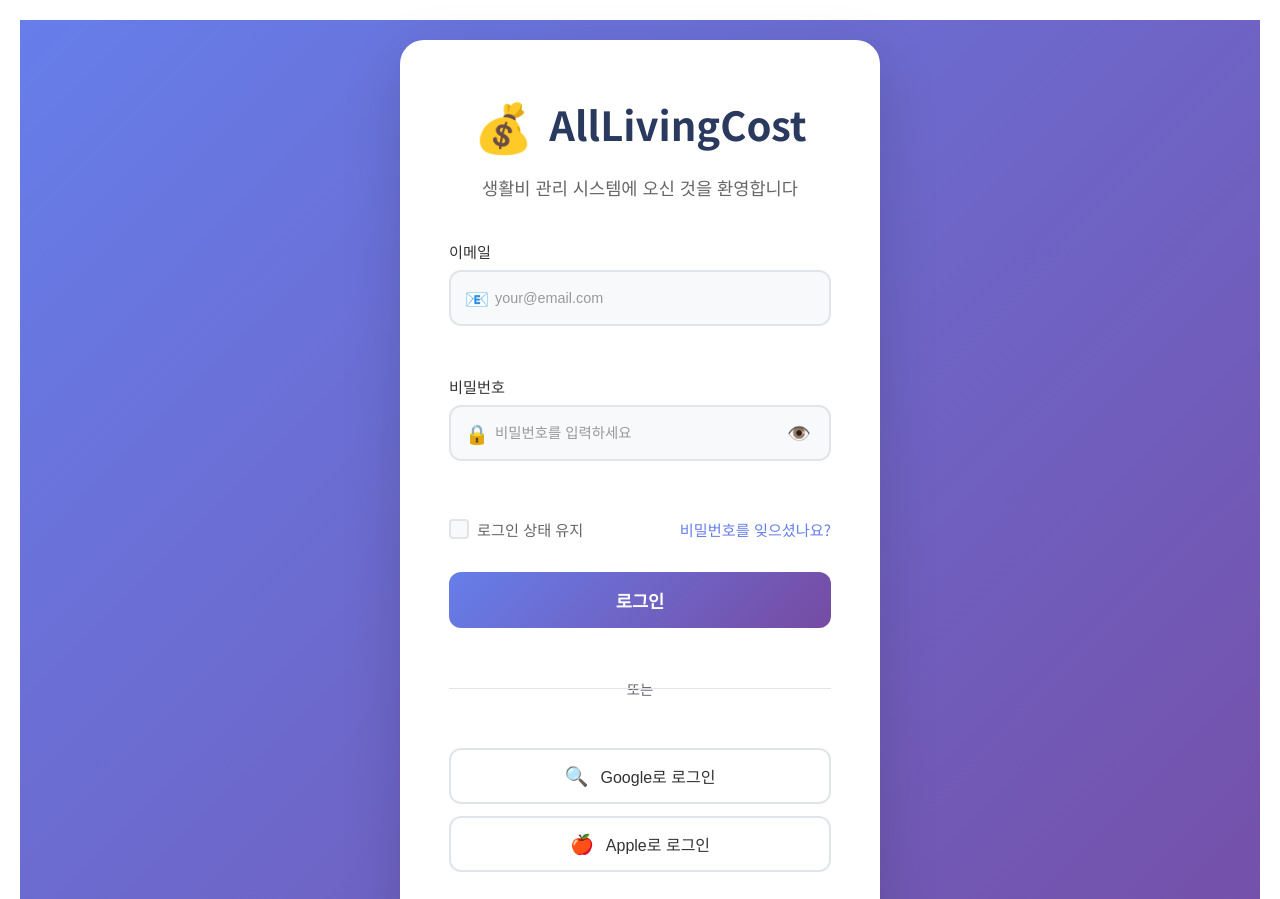
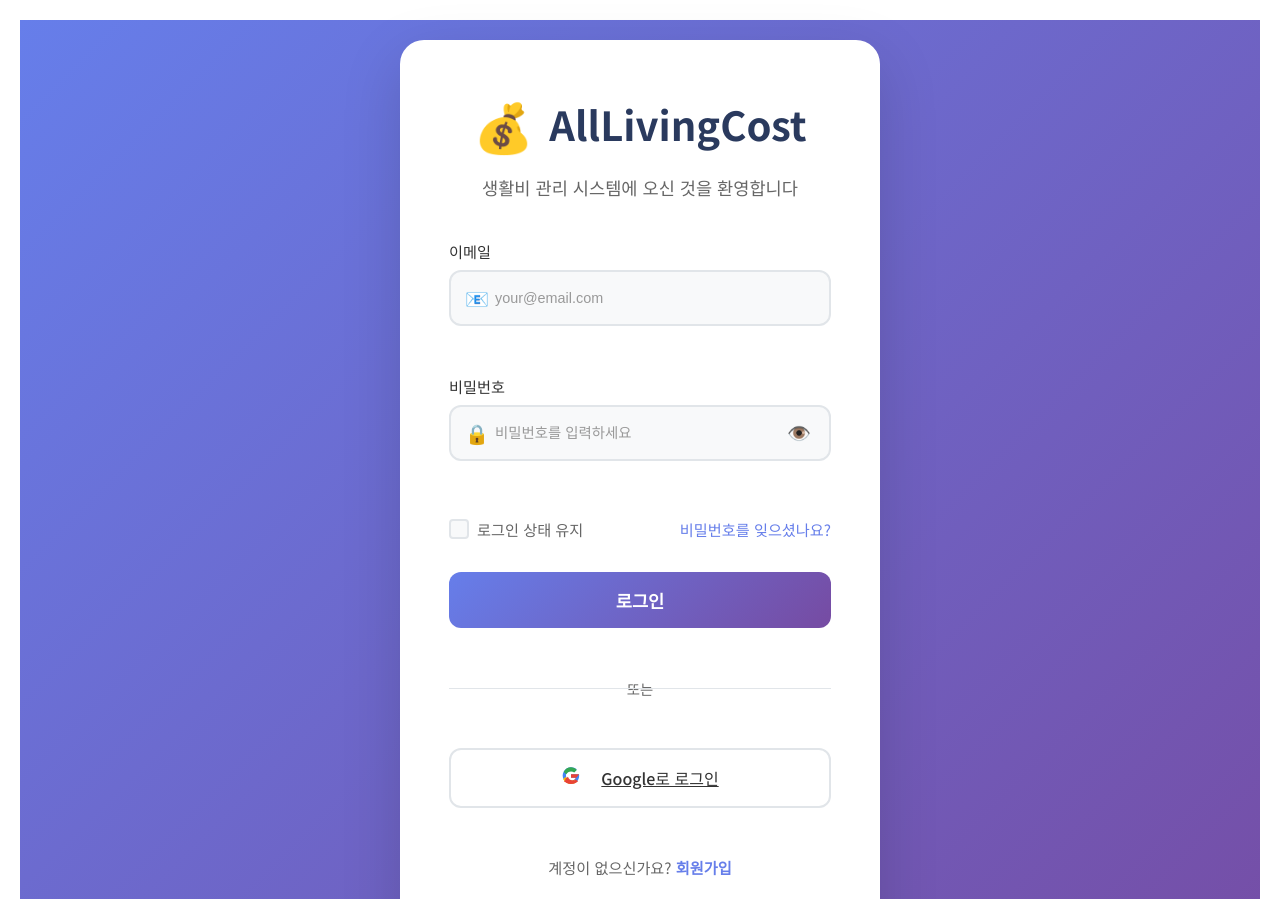
Before and after one commit to yryu-ai-coder/allLivingCost, a plain HTML site: page login.html in a window 1280 px wide. Shown: the top 899 px of the page. Drawn offline with Linux system fonts and the light colour scheme.

Commit message:
Update: Remove Apple login and add Google SVG logo

```diff
--- a/login.html
+++ b/login.html
@@ -59,14 +59,13 @@
                 </div>
 
                 <div class="social-login">
-                    <button type="button" class="social-btn google-btn">
-                        <span class="social-icon">🔍</span>
+                    <a href="/login/google" class="social-btn google-btn">
+                        <span class="social-icon" style="display:inline-block; vertical-align:middle; margin-right:8px;">
+                            <!-- Google SVG Logo -->
+                            <svg width="20" height="20" viewBox="0 0 48 48"><g><path fill="#4285F4" d="M43.611 20.083H42V20H24v8h11.303C34.89 32.062 30.045 35 24 35c-6.627 0-12-5.373-12-12s5.373-12 12-12c2.993 0 5.73 1.07 7.872 2.828l6.011-6.011C34.058 5.053 29.268 3 24 3 12.954 3 4 11.954 4 23s8.954 20 20 20c11.045 0 19.545-7.969 19.545-19.545 0-1.312-.138-2.623-.389-3.917z"/><path fill="#34A853" d="M6.306 14.691l6.571 4.819C14.655 16.104 19.01 13 24 13c2.993 0 5.73 1.07 7.872 2.828l6.011-6.011C34.058 5.053 29.268 3 24 3c-7.732 0-14.41 4.41-17.694 11.691z"/><path fill="#FBBC05" d="M24 43c5.045 0 9.824-1.682 13.472-4.573l-6.197-5.084C29.13 34.477 26.676 35 24 35c-6.012 0-10.857-3.938-12.303-9.083l-6.553 5.057C9.568 39.045 16.268 43 24 43z"/><path fill="#EA4335" d="M43.611 20.083H42V20H24v8h11.303c-1.13 3.062-4.477 7.062-11.303 7.062-4.045 0-7.627-1.344-10.303-3.625l-6.553 5.057C9.568 39.045 16.268 43 24 43c7.045 0 13.045-2.312 17.045-6.312l-6.197-5.084C34.13 34.477 31.676 35 29 35c-6.012 0-10.857-3.938-12.303-9.083l-6.553 5.057C9.568 39.045 16.268 43 24 43z"/></g></svg>
+                        </span>
                         Google로 로그인
-                    </button>
-                    <button type="button" class="social-btn apple-btn">
-                        <span class="social-icon">🍎</span>
-                        Apple로 로그인
-                    </button>
+                    </a>
                 </div>
 
                 <div class="signup-link">
```
